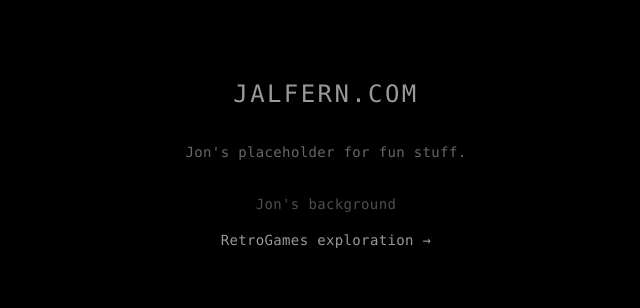
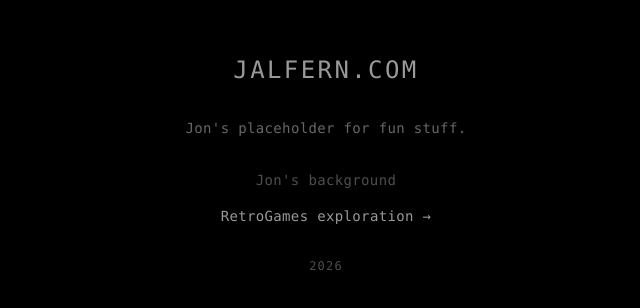
Before and after one commit to jalfern/jalfern, a React (Vite) app: page / in a window 1280 px wide. Shown: the part 236-544 px from the top of the page, without its empty margins (314-954 px from the left). Built offline with nearby package versions, Linux system fonts and the light colour scheme.

Commit message:
Add centered '2026' footer on home page

```diff
--- a/src/App.jsx
+++ b/src/App.jsx
@@ -36,6 +36,7 @@ function Home() {
             RetroGames exploration →
           </a>
         </nav>
+        <p className="text-xs opacity-30 tracking-widest mt-8">2026</p>
       </div>
     </div>
   )
```
